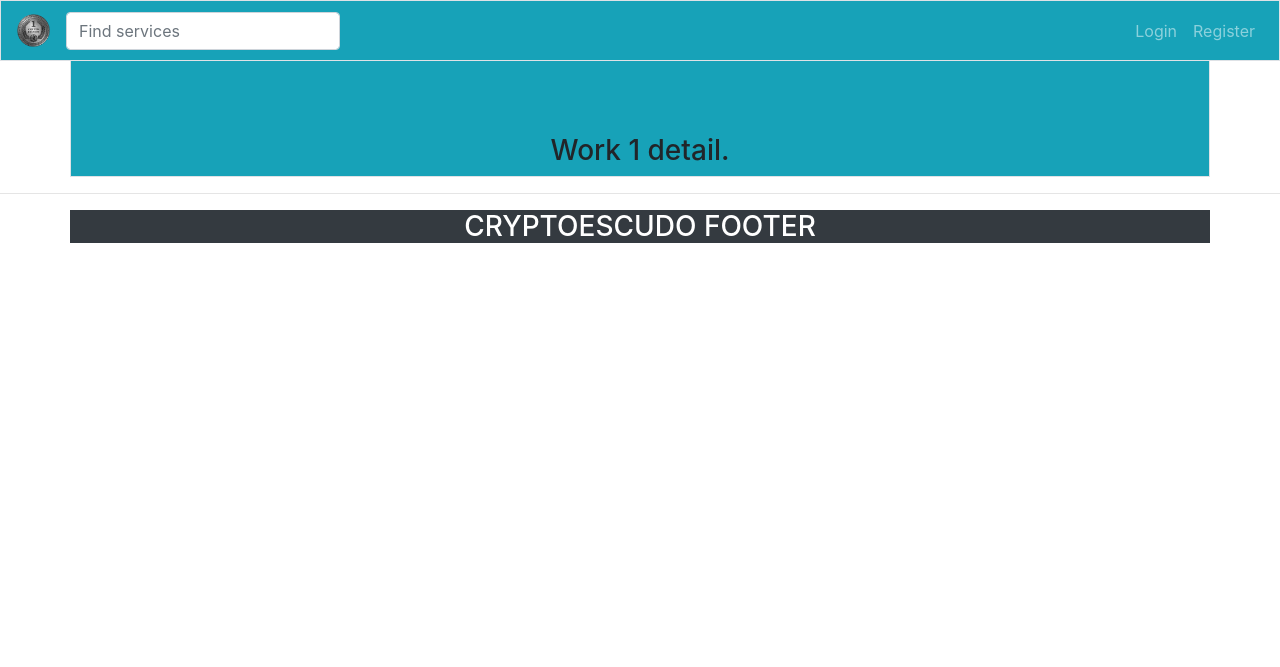
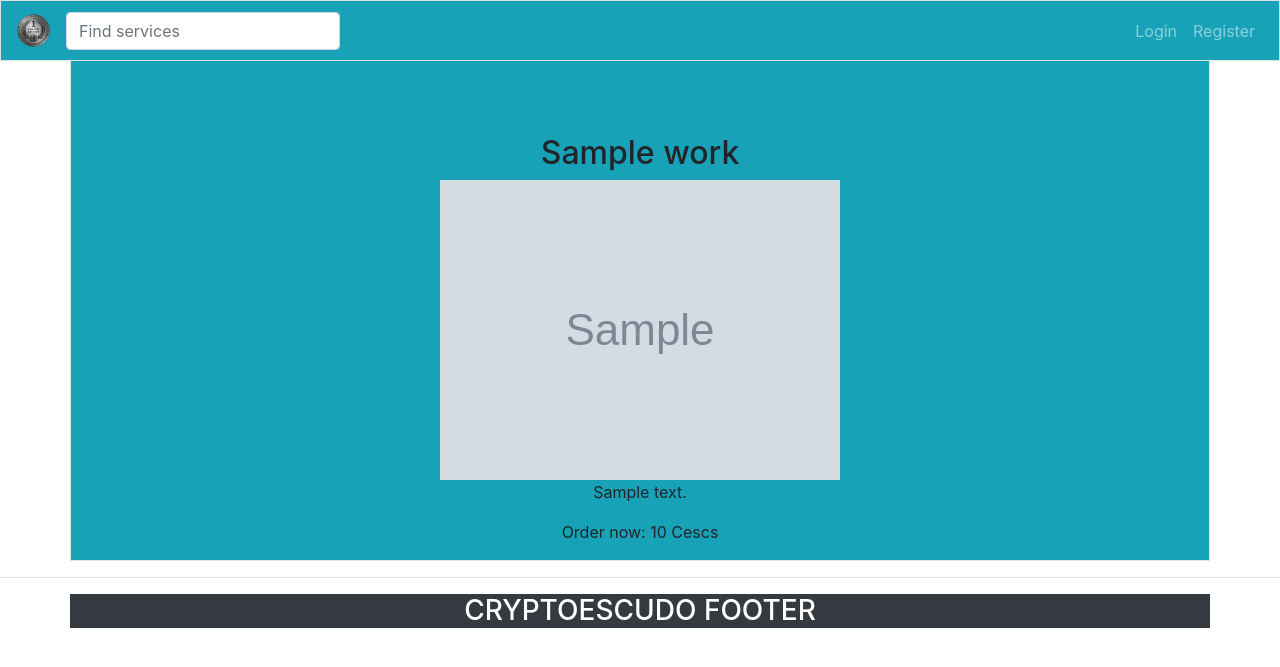
Before and after one commit to stdevelopr/cescwork, a Django app: page /work_detail/1 in a window 1280 px wide. Shown: the top 667 px of the page. Run offline with Django 3.2, Linux system fonts and the light colour scheme; tables that the repository leaves empty hold one stand-in row (values such as "Sample post"); grey boxes marked "Sample" are stand-in pictures; some libraries are stand-ins or nearby versions.

Commit message:
backend work_detail

```diff
--- a/cescworkapp/templates/work_detail.html
+++ b/cescworkapp/templates/work_detail.html
@@ -2,6 +2,9 @@
 
 {%block page%}
 <div class="container bg-info text-center border " style="padding-top: 100px">
-	<h3>Work {{id}} detail.</h3>
+	<h2>{{work.title}}</h2>
+	<img src="/media/{{work.photo}}" alt="">
+	<p>{{work.description}}</p>
+	<p>Order now: {{work.price}} Cescs</p>
 </div>
 {%endblock%}
--- a/cescworkapp/views.py
+++ b/cescworkapp/views.py
@@ -9,7 +9,11 @@
 	return render(request, 'home.html', {"works":works})
 
 def work_detail(request, id):
-	return render(request, 'work_detail.html', {'id':id})
+	try:
+		work = Works.objects.get(id=id)
+	except Work.DoesNotExist:
+		return redirect('/')
+	return render(request, 'work_detail.html', {'work':work})
 
 def register(request):
 	if request.method == 'POST':
```
Also changed, not shown: media/worker/PostGIs-1_29TIryt.png (deleted), media/worker/PostgreSQL.png (deleted), media/worker/circle.png (deleted), media/worker/senai.png (deleted), media/works/work.gif (deleted), 1 other file.
